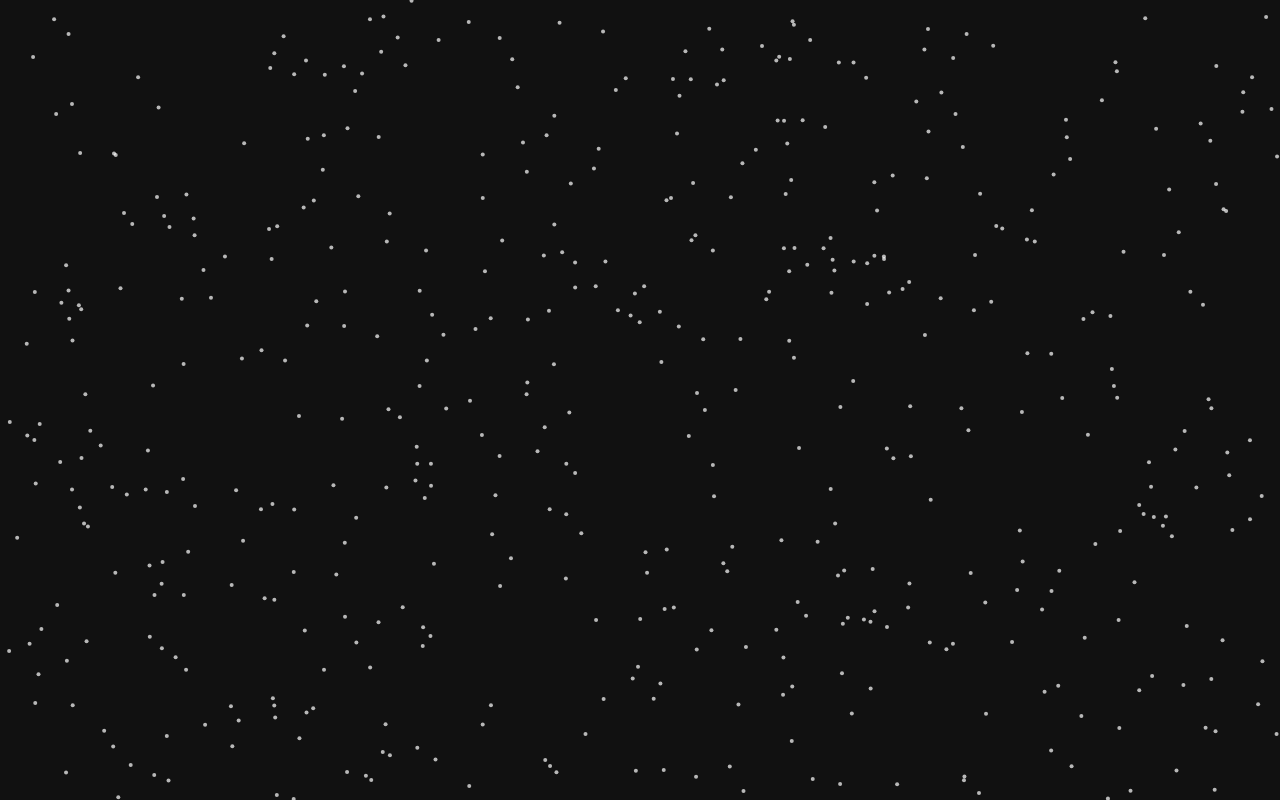
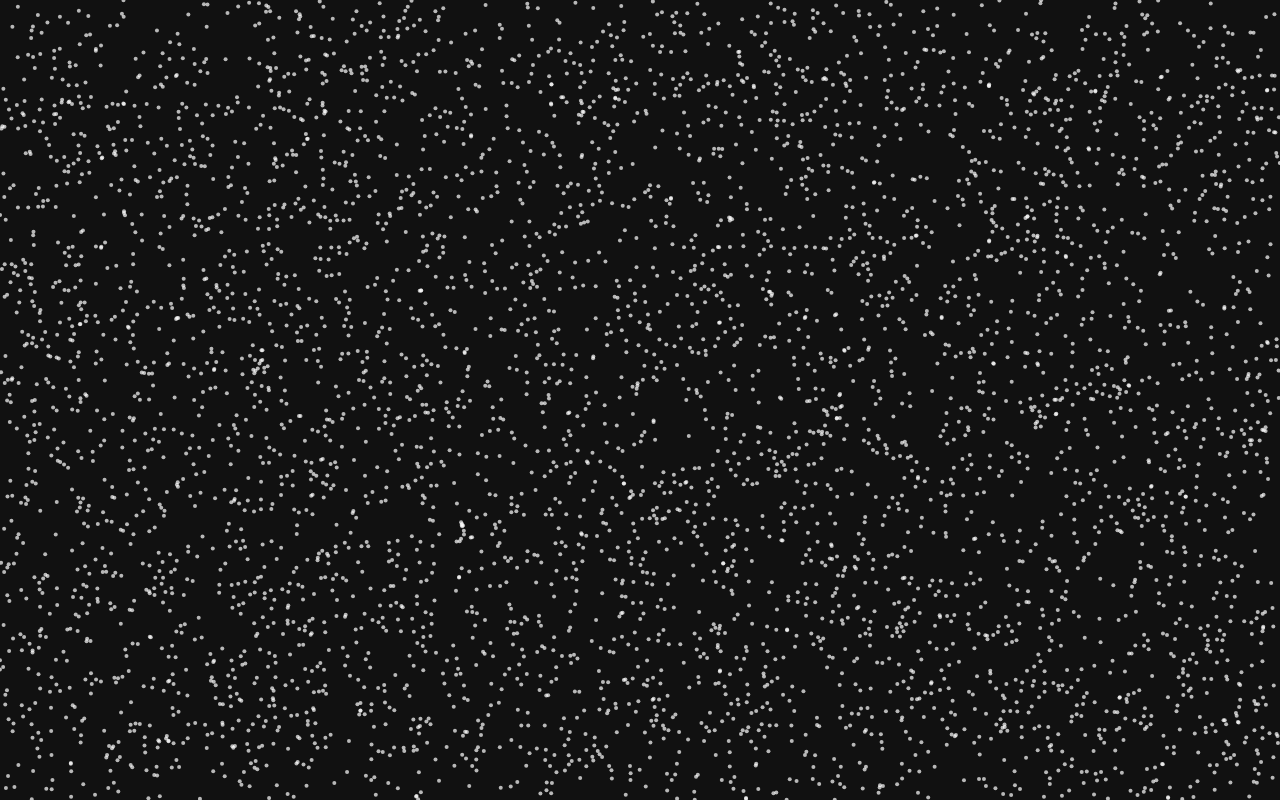
Before and after one commit to VerticalAISolutions/VAIS, a plain HTML site: page index.html in a window 1280 px wide. Drawn offline with Linux system fonts and the light colour scheme.

Commit message:
Update index.html

```diff
--- a/index.html
+++ b/index.html
@@ -17,7 +17,7 @@ canvas.width = window.innerWidth;
 canvas.height = window.innerHeight;
 
 let particles = [];
-const numParticles = 500; // Adjust for performance
+const numParticles = 5000; // Adjust for performance
 
 function Particle(x, y) {
     this.x = x;
@@ -34,7 +34,7 @@ Particle.prototype.update = function() {
 
     // Bounce off edges
     if (this.x < 0 || this.x > canvas.width)  this.speedX *= -1;
-    if (this.y < 0 || this.y > canvas.height) this.speedY *= -1;
+    if (this.y < 0 || this.y > canvas.height) this.speedY *= -3;
 
     // Mouse interaction (repulsion)
     let dx = mouse.x - this.x;
```
